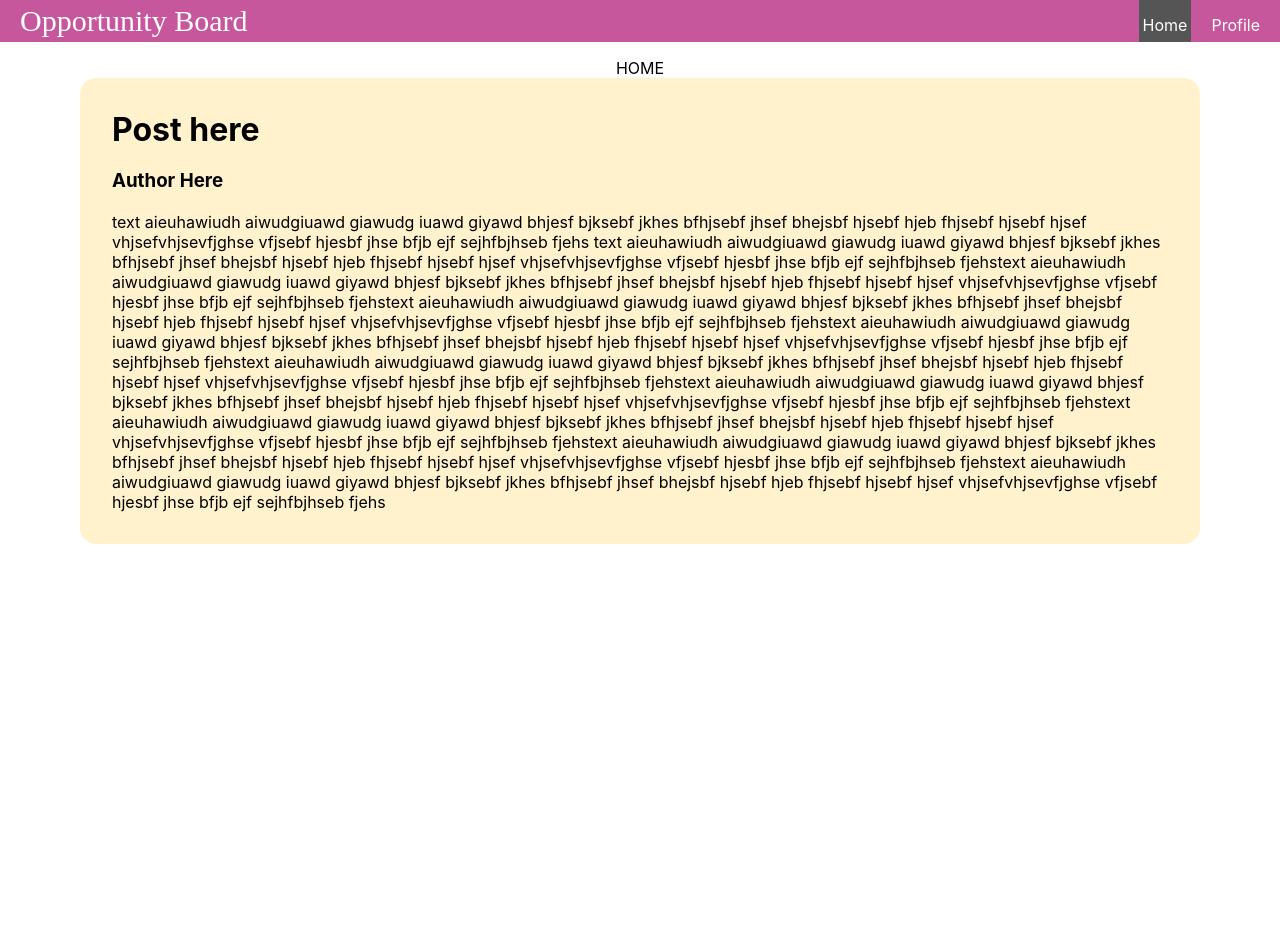
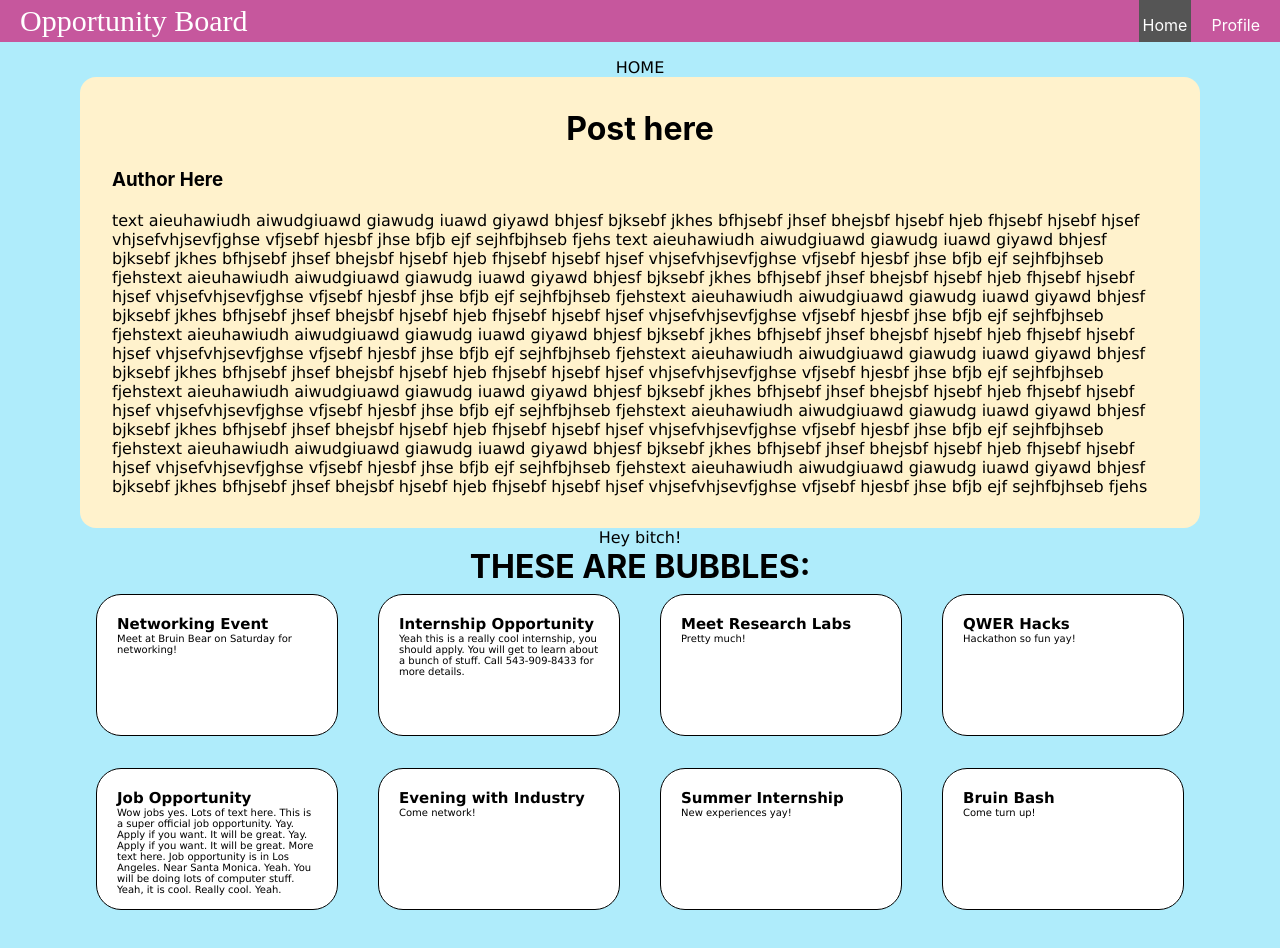
Before and after one commit to jamesmwu/joamayakieves, a React (Create React App) app in the folder frontend/: page / in a window 1280 px wide. Before the commit the page ends 800 px from the top, so only its background shows below. Built offline with nearby package versions, Linux system fonts and the light colour scheme.

Commit message:
Add bubble component to home page, add layout and text styling

```diff
--- a/frontend/src/Navbar.js
+++ b/frontend/src/Navbar.js
@@ -11,9 +11,9 @@ export default function Navbar() {
     );
 }
 
-function CustomLink({ to, children, ...props }) {
-    const resolvedPath = useResolvedPath(to);
-    const isActive = useMatch({ path: resolvedPath.pathname, end: true }); // end: true to make sure whole path matches
+function CustomLink({to, children,...props}) {
+   const resolvedPath = useResolvedPath(to)
+   const isActive = useMatch({path: resolvedPath.pathname, end: true}) // end: true to make sure whole path matches
 
     return (
         <li className={isActive ? "active" : ""}>
--- /dev/null
+++ b/frontend/src/components/BubbleItem.js
@@ -0,0 +1,19 @@
+import React from 'react';
+import "../styles/Bubbles.css"
+
+function BubbleItem({title, about}) {
+  return (
+    <>
+    <div class="bubble">
+      <div class="title">
+        <p>{title}</p>
+      </div>
+      <div class="about">
+        <p>{about}</p>
+      </div>
+    </div>
+    </>
+  )
+}
+
+export default BubbleItem;
--- /dev/null
+++ b/frontend/src/components/Bubbles.js
@@ -0,0 +1,48 @@
+import React from 'react';
+import "../styles/Bubbles.css"
+import BubbleItem from "./BubbleItem";
+
+function Bubbles() {
+  return (
+    //<div className='bubbles'>
+    <>
+      <h1>THESE ARE BUBBLES:</h1>
+      <div class="bubble-container">
+        <BubbleItem
+          title='Networking Event'
+          about='Meet at Bruin Bear on Saturday for networking!'
+        />
+        <BubbleItem
+          title='Internship Opportunity'
+          about='Yeah this is a really cool internship, you should apply. You will get to learn about a bunch of stuff. Call 543-909-8433 for more details.'
+        />
+        <BubbleItem
+          title='Meet Research Labs'
+          about='Pretty much!'
+        />
+        <BubbleItem
+          title='QWER Hacks'
+          about='Hackathon so fun yay!'
+        />
+        <BubbleItem
+          title='Job Opportunity'
+          about='Wow jobs yes. Lots of text here. This is a super official job opportunity. Yay. Apply if you want. It will be great. Yay. Apply if you want. It will be great. More text here. Job opportunity is in Los Angeles. Near Santa Monica. Yeah. You will be doing lots of computer stuff. Yeah, it is cool. Really cool. Yeah.'
+        />
+        <BubbleItem
+          title='Evening with Industry'
+          about='Come network!'
+        />
+        <BubbleItem
+          title='Summer Internship'
+          about='New experiences yay!'
+        />
+        <BubbleItem
+          title='Bruin Bash'
+          about='Come turn up!'
+        />
+      </div>
+    </>
+  )
+}
+
+export default Bubbles;
--- a/frontend/src/pages/Home.js
+++ b/frontend/src/pages/Home.js
@@ -1,12 +1,19 @@
-import React from 'react';
+import React from "react";
 import Post from '../components/Post';
+import Bubbles from "../components/Bubbles";
 import '../styles/Home.css';
 
 export default function Home() {
     return (
-        <div className='homeStyle'>
-            <p>HOME</p>
-            <Post />
-        </div>
+        <>
+            <div className='homeStyle'>
+                <p>HOME</p>
+                <Post />
+            </div>
+            <div>
+            <p>Hey bitch!</p>
+                <Bubbles />
+            </div>
+        </>
     );
 }
--- /dev/null
+++ b/frontend/src/styles/Bubbles.css
@@ -0,0 +1,59 @@
+/* .bubbles {
+    padding: 4rem;
+    background: #fff;
+}
+
+h1 {
+    text-align: center;
+}
+
+.bubbles-container {
+    display: flex;
+    flex-flow: column;
+    align-items: center;
+    max-width: 1120px;
+    width: 90%;
+    margin: 0 auto;
+}
+
+.bubbles-items {
+    margin-bottom: 24px;
+}
+
+.bubbles-item-text {
+    color: black;
+    font-size: 18px;
+    line-height: 24px;
+} */
+
+
+.bubble {
+    height: 100px;
+    width: 200px;
+    background: white;
+    padding: 20px;
+    border-radius: 25px;
+    border: 1px solid black;
+    position: relative;
+    margin: 0.5em;
+    /* flex-grow: 1; */
+}
+
+.bubble-container {
+    display: flex;
+    flex-wrap: wrap;
+    justify-content: space-evenly;
+    gap: 1em;
+}
+
+.title {
+    font-size: 15px;
+    text-align: left;
+    font-weight: bold;
+    text-align: left;
+}
+
+.about {
+    font-size: 10px;
+    text-align: left;
+}
--- a/frontend/src/styles/Home.css
+++ b/frontend/src/styles/Home.css
@@ -4,3 +4,16 @@
     margin: 1rem;
     text-align: center;
 }
+
+body {
+    background-color: rgb(175, 236, 251);
+}
+
+h1 {
+    color: black;
+    text-align: center;
+}
+
+p {
+    font-family: verdana;
+}
```
Also changed, not shown: frontend/src/styles/Navbar.css (line endings or trailing spaces).
